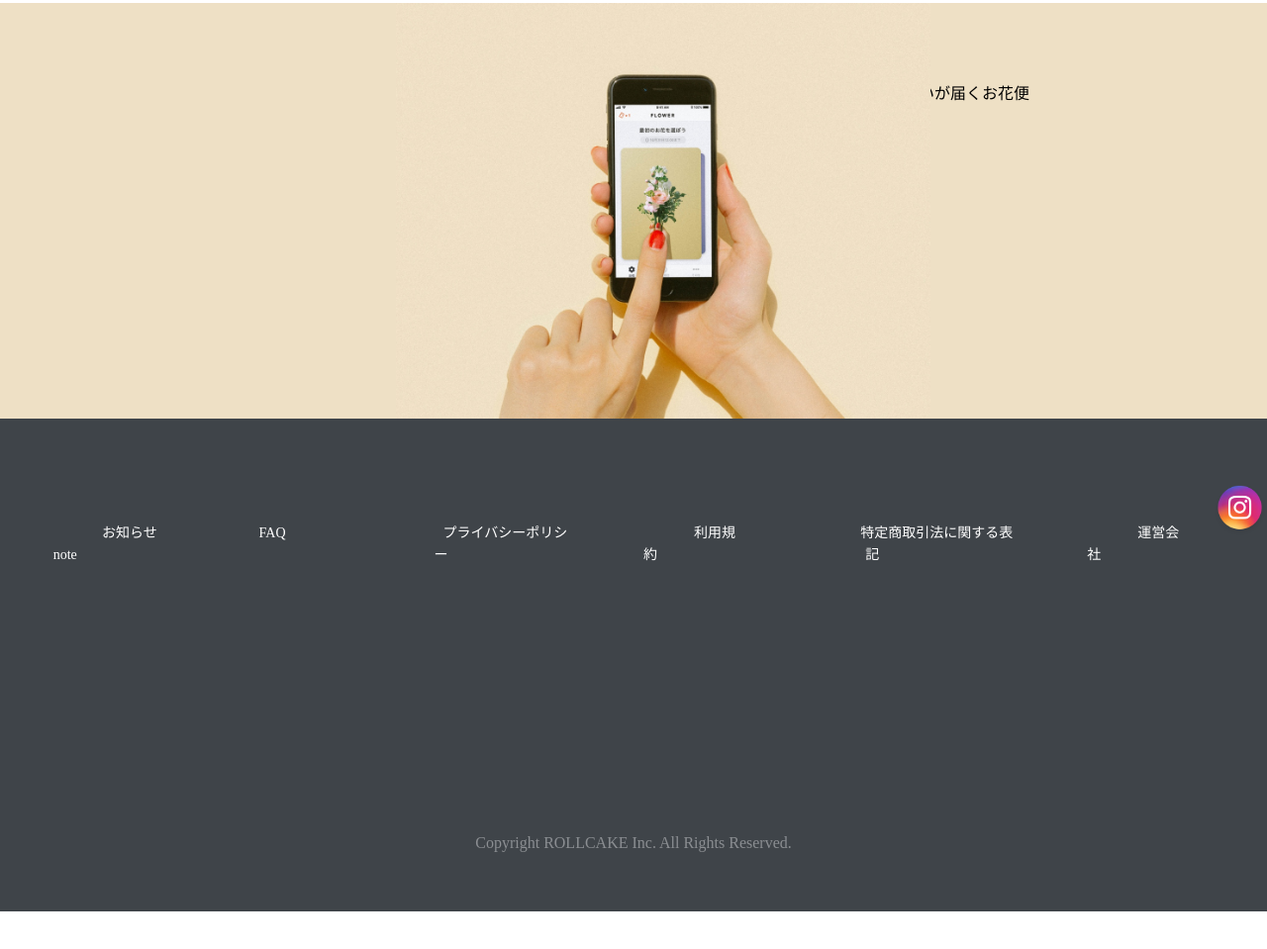
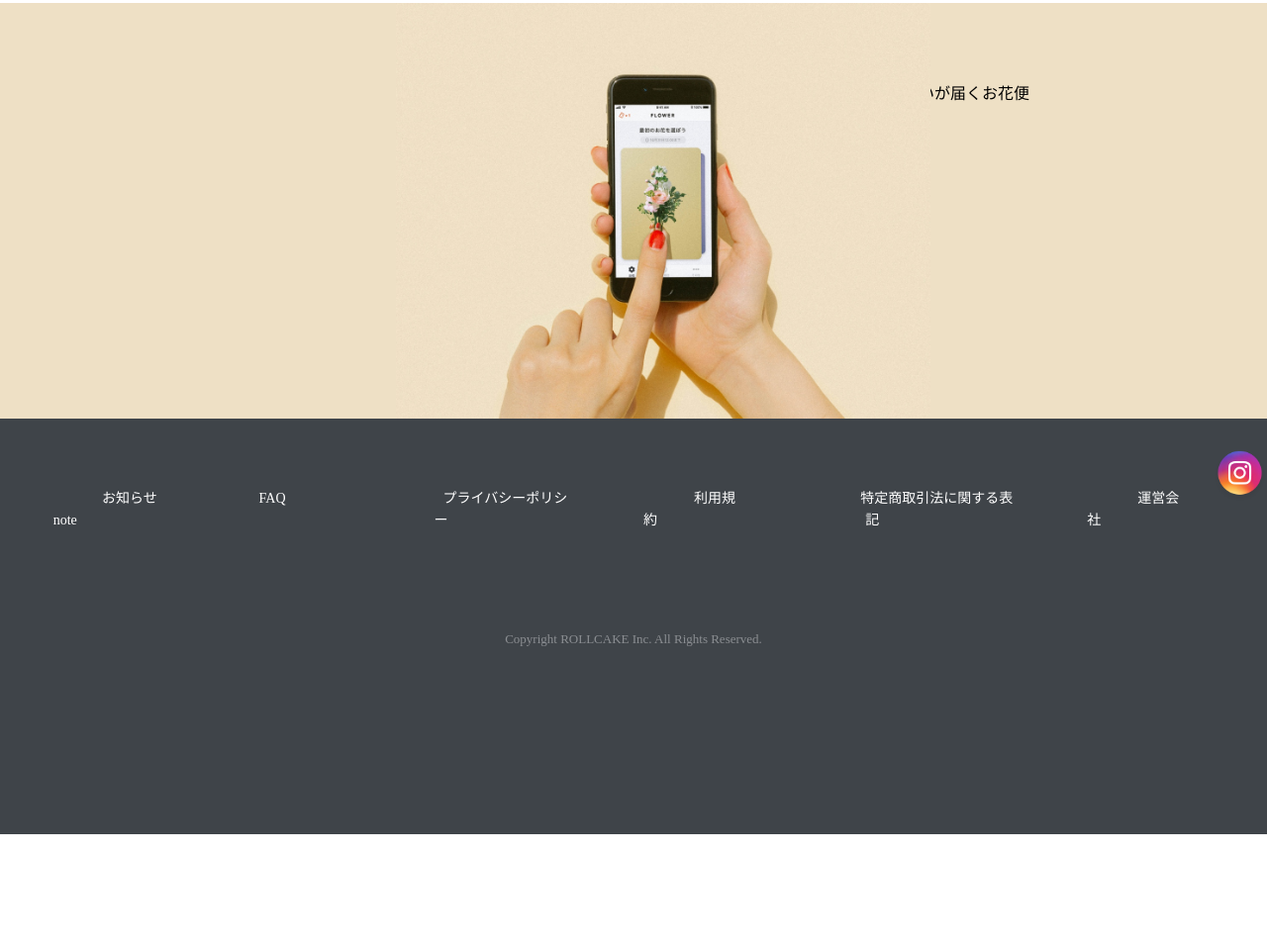
Before and after one commit to genkimita/mosya-flower, a plain HTML site: page index.html in a window 1280 px wide. Shown: the part 4157-5116 px from the top of the page at 99% size. Before the commit the page ends 5078 px from the top, so only its background shows below. Drawn offline with Linux system fonts and the light colour scheme; files whose address does not match are found by name.

Commit message:
Update stylesheet.css

```diff
--- a/style/stylesheet.css
+++ b/style/stylesheet.css
@@ -574,12 +574,13 @@ text-align: center;
   background-color:rgb(63, 68, 73);
   text-align: center;
 }
+/* 上ブロック */
 .footer-content {
   width:100%;
-  height:100%;
-  padding-top:65px;
+  height:210px;
+  color:#ffffff;
+  padding-top:30px;
   padding-bottom:180px;
-  color:#ffffff;
 }
 .footer-content-box {
   width:100%;
@@ -599,13 +600,19 @@ text-align: center;
 .footer-content-box-link img{
   width:55px;
   height:55px;
+  pointer-events: none;
 }
+/* 下ブロック */
 .footer-copyright {
+  width:100%;
+  height:100%;
+  color:rgb(139, 142, 146);
   padding-bottom:60px;
 }
-.footer-copyright {
-  background-color:rgb(63, 68, 73);
-  color:rgb(139, 142, 146);
+.footer-copyright p {
+  font-weight: 400;
+  font-size: 13px;
+  line-height: 26px;
 }
 
 
@@ -613,11 +620,4 @@ text-align: center;
 
 
 
-
-
-
-
-
-
-
 . {}
```
